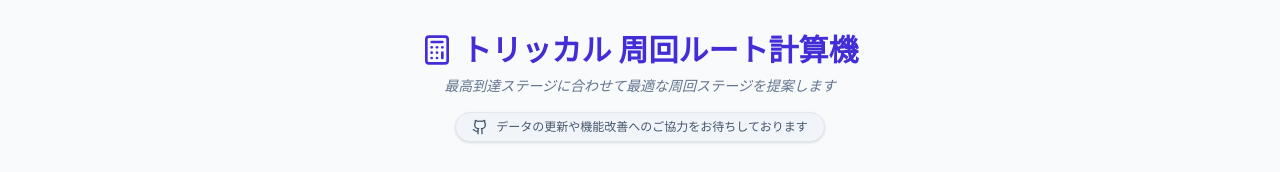
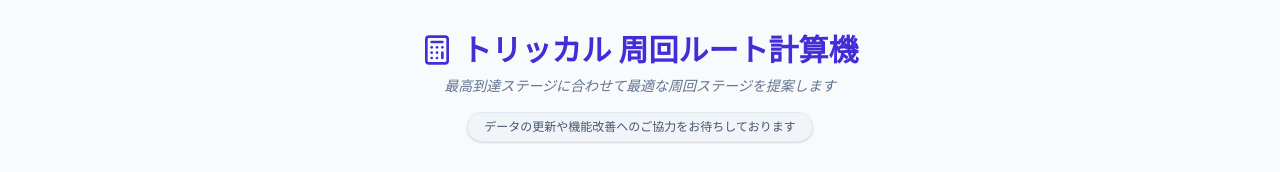
Before and after one commit to deflis/trickcal-equip, a React (Vite) app: page / in a window 1280 px wide. Shown: the top 172 px of the page. Built offline with nearby package versions, Linux system fonts and the light colour scheme.

Commit message:
HeaderコンポーネントからGithubアイコンを削除

```diff
--- a/src/components/Header.tsx
+++ b/src/components/Header.tsx
@@ -1,4 +1,4 @@
-import { Calculator, Github } from 'lucide-react';
+import { Calculator } from 'lucide-react';
 
 export const Header = () => (
   <header className="mb-8 text-center">
@@ -16,7 +16,6 @@ export const Header = () => (
         rel="noopener noreferrer"
         className="inline-flex items-center gap-2 px-4 py-1.5 rounded-full bg-slate-100 text-slate-600 hover:bg-indigo-50 hover:text-indigo-600 transition-all text-xs border border-slate-200 shadow-sm"
       >
-        <Github className="w-4 h-4" />
         <span>データの更新や機能改善へのご協力をお待ちしております</span>
       </a>
     </div>
```
